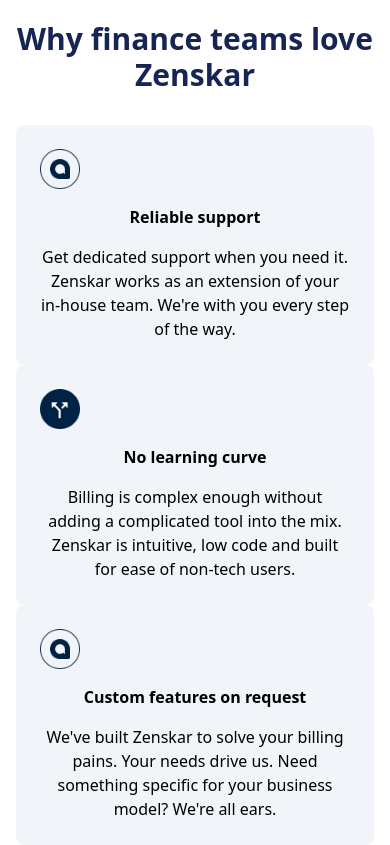
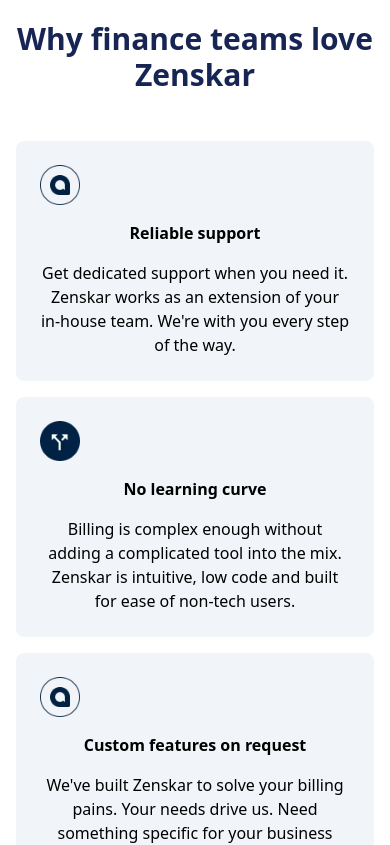
Before and after one commit to itzdanishsalmani/zenkar-landing-page, a React (Vite) app: page / in a window 390 px wide. Shown: the part 8120-8965 px from the top of the page. Built offline with nearby package versions, Linux system fonts and the light colour scheme.

Commit message:
card positions added

```diff
--- a/src/components/FinanceSection.jsx
+++ b/src/components/FinanceSection.jsx
@@ -30,7 +30,7 @@
 
 function Cards({image,text1,text2}) {
    return (
-    <div className="md:w-4/12">
+    <div className="mt-4 md:mt-0 md:w-4/12">
         <div className="bg-slate-100 p-6 rounded-lg">
             <img src={image} alt="" width={40}/>
             <div className="mt-4 font-bold">{text1} </div>
--- a/src/components/Footer.jsx
+++ b/src/components/Footer.jsx
@@ -133,7 +133,7 @@
 
             {/* phone */}
 
-            <div className="phone md:hidden w-screen">
+            <div className="phone md:hidden w-screen mt-12">
                 <div className="bg-slate-200 h-auto text-slate-500 cursor-pointer ">
                     <div className="pt-4 px-4 ">
                         <img src="zenskarImg.svg" alt="" />
```
